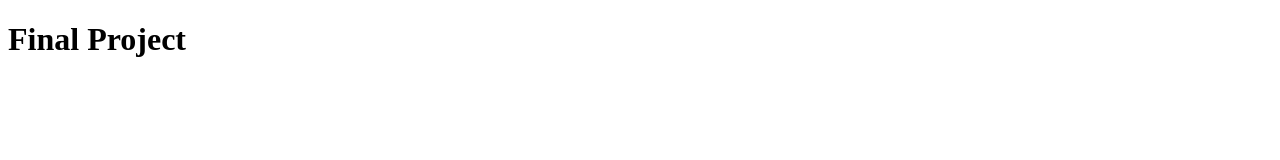
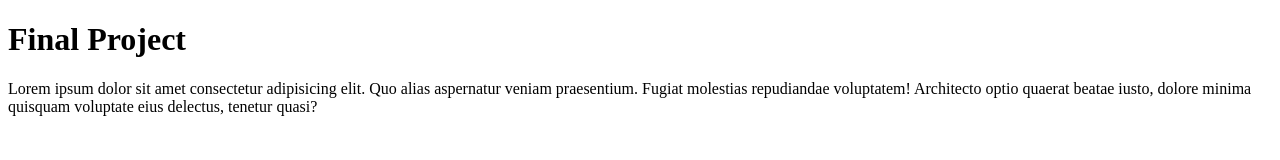
Before and after one commit to matcottonjr/finalproj, a plain HTML site: page index.html in a window 1280 px wide. Drawn offline with Linux system fonts and the light colour scheme.

Commit message:
Added lorem paragraphs

```diff
--- a/index.html
+++ b/index.html
@@ -9,5 +9,6 @@
 </head>
 <body>
     <h1>Final Project</h1>
+    <p>Lorem ipsum dolor sit amet consectetur adipisicing elit. Quo alias aspernatur veniam praesentium. Fugiat molestias repudiandae voluptatem! Architecto optio quaerat beatae iusto, dolore minima quisquam voluptate eius delectus, tenetur quasi?</p>
 </body>
 </html>
```
